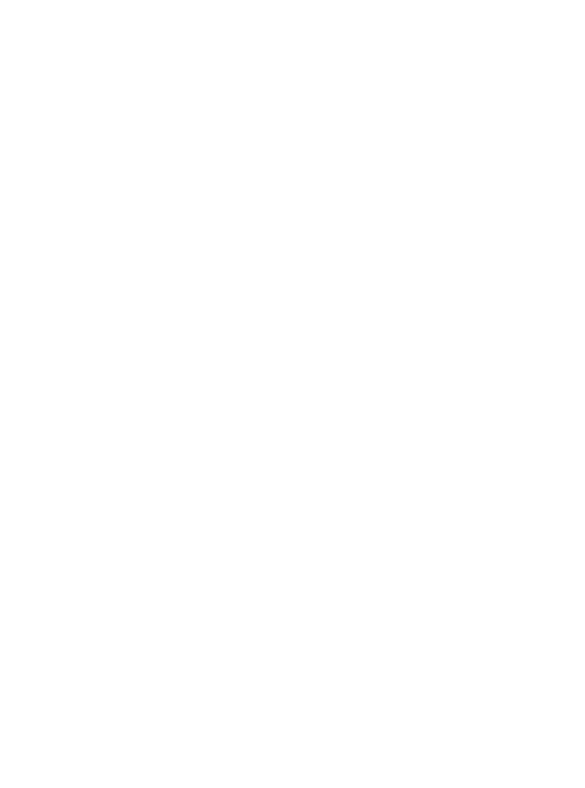
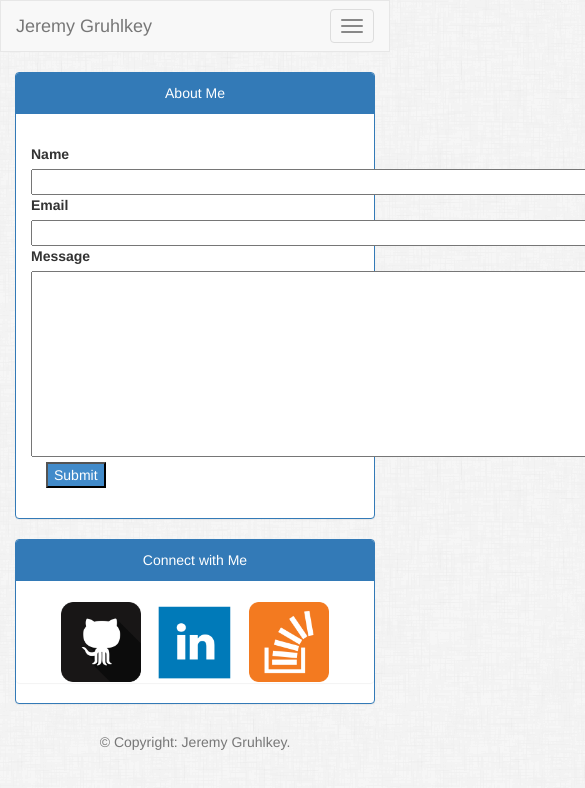
Before and after one commit to jeremygruhlkey/Bootstrap-Portfolio, a plain HTML site: page contact.html in a window 390 px wide. Shown: the top 788 px of the page, 585 px wide, since content can reach past the window. Drawn offline with nearby package versions, Linux system fonts and the light colour scheme.

Commit message:
Contanct Page Bootstrapped
Full site is responsive
Styling good but could be improved

```diff
--- a/assets/css/style.css
+++ b/assets/css/style.css
@@ -38,6 +38,15 @@ p {
     bottom: 40px;
     padding-top: 10px;
 }
+
+.contact-form {
+    margin: 15px;
+}
+
+#submit-button {
+    background-color: rgb(66, 139, 202);
+    color: white;
+}
 /* .footer {
     position: absolute;
     bottom: 0;
--- a/contact.html
+++ b/contact.html
@@ -0,0 +1,123 @@
+<!DOCTYPE HTML>
+<html>
+<head>
+
+    <meta charset="UTF-8">
+    <title>Contact | Jeremy Gruhlkey</title>
+
+    <link rel="stylesheet" type="text/css" href="assets/css/reset.css">
+    <link rel="stylesheet" href="https://maxcdn.bootstrapcdn.com/bootstrap/3.3.7/css/bootstrap.min.css" integrity="sha384-BVYiiSIFeK1dGmJRAkycuHAHRg32OmUcww7on3RYdg4Va+PmSTsz/K68vbdEjh4u" crossorigin="anonymous">
+    <link rel="stylesheet" type="text/css" href="assets/css/style.css">
+
+</head>
+
+<body>
+
+    <!-- <div class="container">
+    <div class="row"> -->
+<nav class="navbar navbar-default">
+        <div class="container">
+          <!-- Brand and toggle get grouped for better mobile display -->
+          <div class="navbar-header">
+            <button type="button" class="navbar-toggle collapsed" data-toggle="collapse" data-target="#bs-example-navbar-collapse-1" aria-expanded="false">
+              <span class="sr-only">Toggle navigation</span>
+              <span class="icon-bar"></span>
+              <span class="icon-bar"></span>
+              <span class="icon-bar"></span>
+            </button>
+            <a class="navbar-brand" href="#">Jeremy Gruhlkey</a>
+          </div>
+
+          <!-- Collect the nav links, forms, and other content for toggling -->
+          <div class="collapse navbar-collapse" id="bs-example-navbar-collapse-1">
+            <!-- <ul class="nav navbar-nav">
+              <li class="active"><a href="#">Link <span class="sr-only">(current)</span></a></li>
+              <li><a href="#">Link</a></li>
+              <li class="dropdown">
+                <a href="#" class="dropdown-toggle" data-toggle="dropdown" role="button" aria-haspopup="true" aria-expanded="false">Dropdown <span class="caret"></span></a>
+                <ul class="dropdown-menu">
+                  <li><a href="#">Action</a></li>
+                  <li><a href="#">Another action</a></li>
+                  <li><a href="#">Something else here</a></li>
+                  <li role="separator" class="divider"></li>
+                  <li><a href="#">Separated link</a></li>
+                  <li role="separator" class="divider"></li>
+                  <li><a href="#">One more separated link</a></li>
+                </ul>
+              </li>
+            </ul> -->
+            <!-- <form class="navbar-form navbar-left">
+              <div class="form-group">
+                <input type="text" class="form-control" placeholder="Search">
+              </div>
+              <button type="submit" class="btn btn-default">Submit</button>
+            </form> -->
+            <ul class="nav navbar-nav navbar-right">
+              <li><a href="index.html">About</a></li>
+              <li><a href="portfolio.html">Portfolio</a></li>
+              <li><a href="contact.html">Contact</a></li>
+              <!-- <li class="dropdown">
+                <a href="#" class="dropdown-toggle" data-toggle="dropdown" role="button" aria-haspopup="true" aria-expanded="false">Explore <span class="caret"></span></a>
+                <ul class="dropdown-menu">
+                  <li><a href="about.html">About</a></li>
+                  <li><a href="portfolio.html">Portfolio</a></li>
+                  <li><a href="contact.html">Contact</a></li>
+                  <li role="separator" class="divider"></li>
+                  <li><a href="#">Separated link</a></li>
+                </ul> -->
+              </li>
+            </ul>
+          </div><!-- /.navbar-collapse -->
+        </div><!-- /.container-fluid -->
+      </nav>
+      <!-- </div>
+      </div> -->
+
+    <div class="container">
+        <div class="row">
+            <div class="col-xs-12 col-sm-12 col-md-8 col-lg-8">
+                <div class="panel panel-primary">
+                    <div class="panel-heading text-center">About Me</div>
+                    <div class="panel-body">
+                        <div class="contact-form">
+                            <form id="contact_form" action="#" method="POST" enctype="multipart/form-data">
+                                <div class="row">
+                                    <label for="name">Name</label><br />
+                                    <input id="name" class="input" name="name" type="text" value="" size="70" /><br />
+                                </div>
+                                <div class="row">
+                                    <label for="email">Email</label><br />
+                                    <input id="email" class="input" name="email" type="text" value="" size="70" /><br />
+                                </div>
+                                <div class="row">
+                                    <label for="message">Message</label><br />
+                                    <textarea id="message" class="input" name="message" rows="9" cols="80"></textarea><br />
+                                </div>
+                                <input id="submit-button" type="submit" value="Submit" />
+                            </form>
+                        </div>
+                    </div>
+                </div>
+            </div>
+                <div class="col-xs-12 col-sm-12 col-md-4 text-center">
+                <div class="panel panel-primary">
+                    <div class="panel-heading">Connect with Me</div>
+                    <div class="panel body">
+                            <br>
+                            <a class="icon" href="https://github.com/jeremygruhlkey"><img src="assets/images/github-icon.png" width="80px"></a>
+                            <a class="icon" href="https://www.linkedin.com/in/jeremy-gruhlkey-0331224a/"><img src="assets/images/linked-in-icon.png" width="80px"></a>
+                            <a class="icon" href="https://stackoverflow.com/users/8716740/jeremyg"><img src="assets/images/stack-overflow-icon.png" width="80px"></a>
+                    </div>
+                </div>
+                </div>
+            </div>
+        </div>
+
+        <footer class="footer">
+                <div class="container text-center">
+                    <p class="text-muted">© Copyright: Jeremy Gruhlkey.</p>
+                </div>
+            </footer>
+</body>
+
+</html>
```
